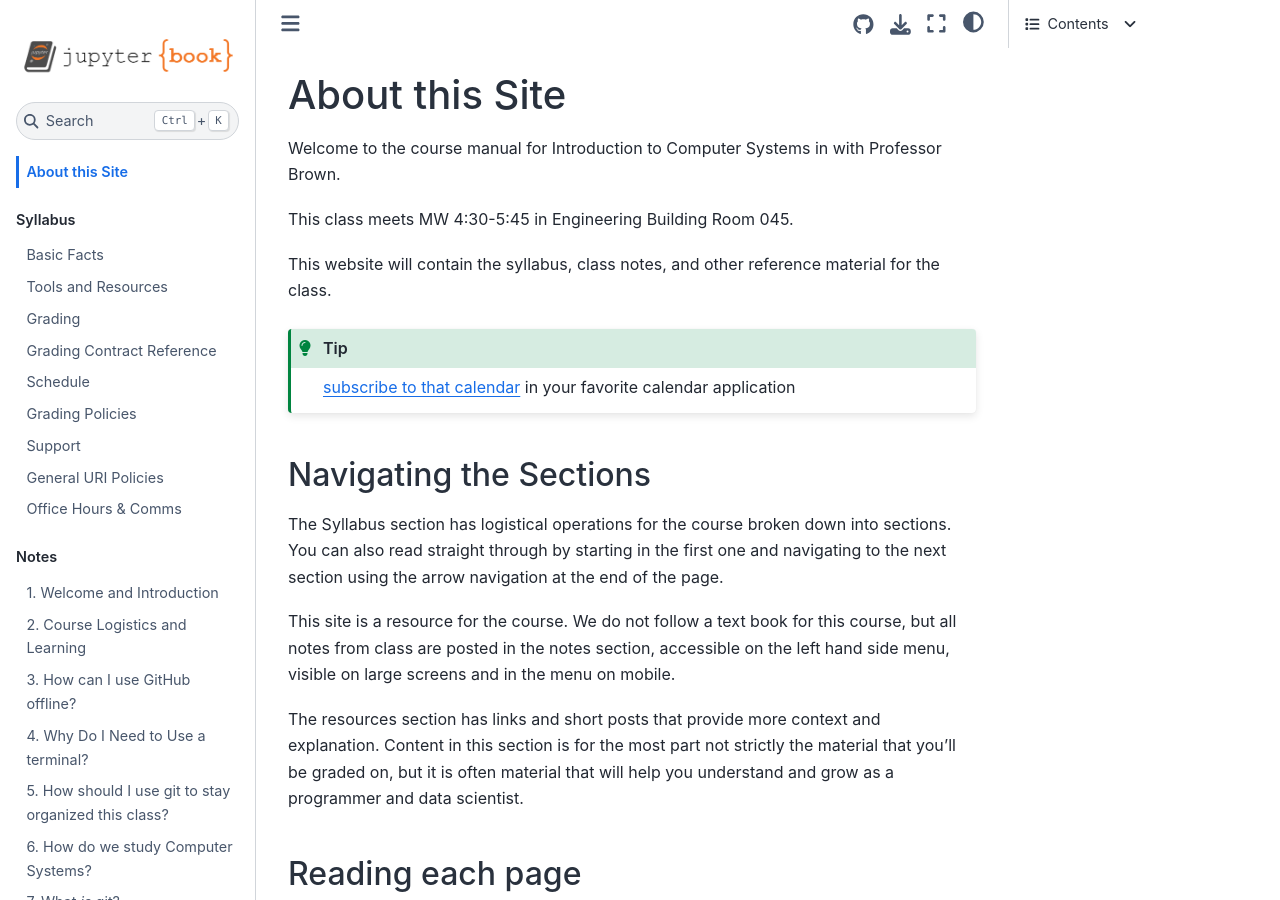
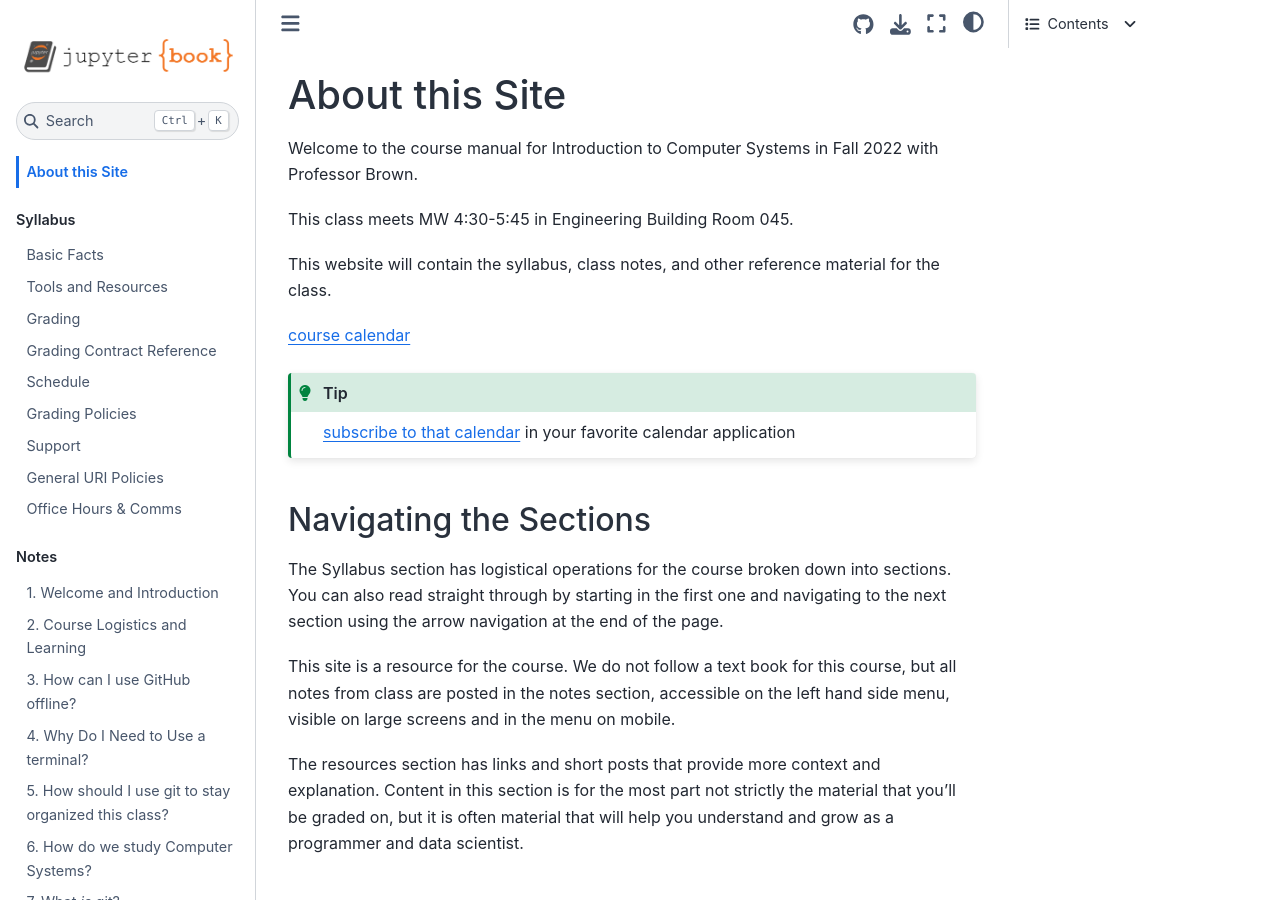
Before and after one commit to introcompsys/fall2022, a Jupyter Book: the page built from index.md, in a window 1280 px wide and 900 px high. Built offline with Jupyter Book 1.0.4 settings and Sphinx 7.4.7 and the Sphinx Book theme 1.1.4, drawn with Linux system fonts in a browser that asks for light colours; pages that are not in the unit, such as notebooks, are missing from menus.

Commit message:
fix myst subs

```diff
--- a/_config.yml
+++ b/_config.yml
@@ -24,7 +24,7 @@
   latex_documents:
     targetname: book.tex
 
-exclude_patterns            : ['_data/*',  README.md, ignore/*]  # Patterns to skip when building the book. Can be glob-style (e.g. "*skip.ipynb")
+exclude_patterns            : ['_data/*',  README.md, ignore/*, syllabus/index.md]  # Patterns to skip when building the book. Can be glob-style (e.g. "*skip.ipynb")
 
 #######################################################################################
 # Execution settings
@@ -51,6 +51,9 @@
   myst_substitutions:
     time: MW 4:30-5:45
     location: Engineering Building Room 045
+    bscalendar: |
+      [course calendar](https://brightspace.uri.edu/d2l/le/calendar/202430)
+    semester: Fall 2022
     repo_name: FIXME
     repo_commits: |
       [commit history](https://github.com/introcompsys/fall2022/commits)
```
